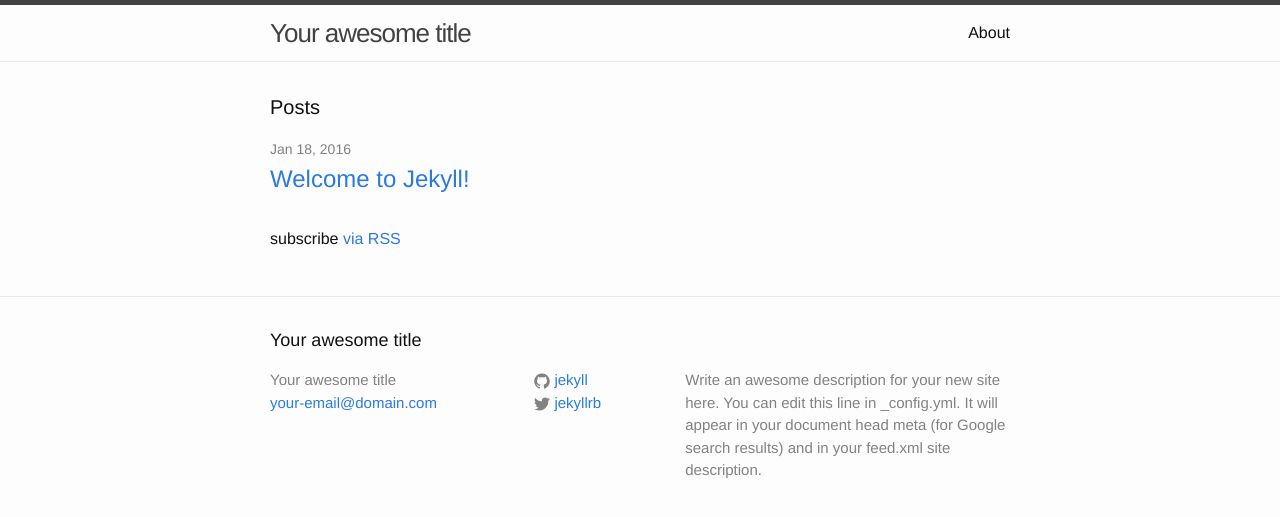
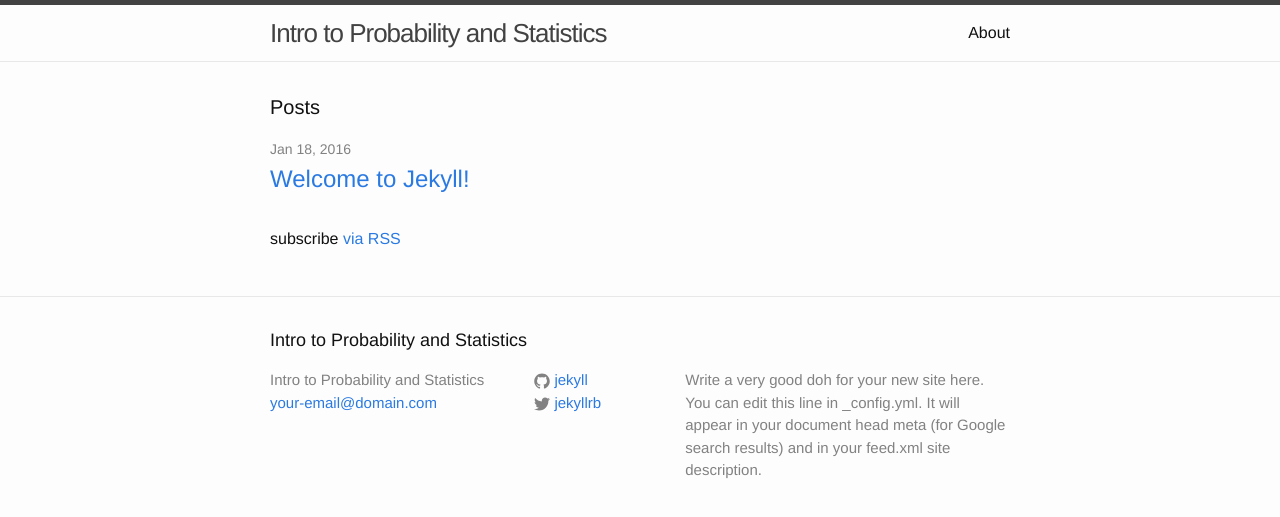
Before and after one commit to andrewpbray/math-141-2016-spring, a Jekyll site: the page built from index.html, in a window 1280 px wide. Shown: the top 517 px of the page. Built offline with Jekyll 4.4.1, drawn with Linux system fonts in a browser that asks for light colours.

Commit message:
fiddle about.

```diff
--- a/_config.yml
+++ b/_config.yml
@@ -1,8 +1,8 @@
 # Site settings
-title: Your awesome title
+title: Intro to Probability and Statistics
 email: your-email@domain.com
 description: > # this means to ignore newlines until "baseurl:"
-  Write an awesome description for your new site here. You can edit this
+  Write a very good doh for your new site here. You can edit this
   line in _config.yml. It will appear in your document head meta (for
   Google search results) and in your feed.xml site description.
 baseurl: "" # the subpath of your site, e.g. /blog/
```
